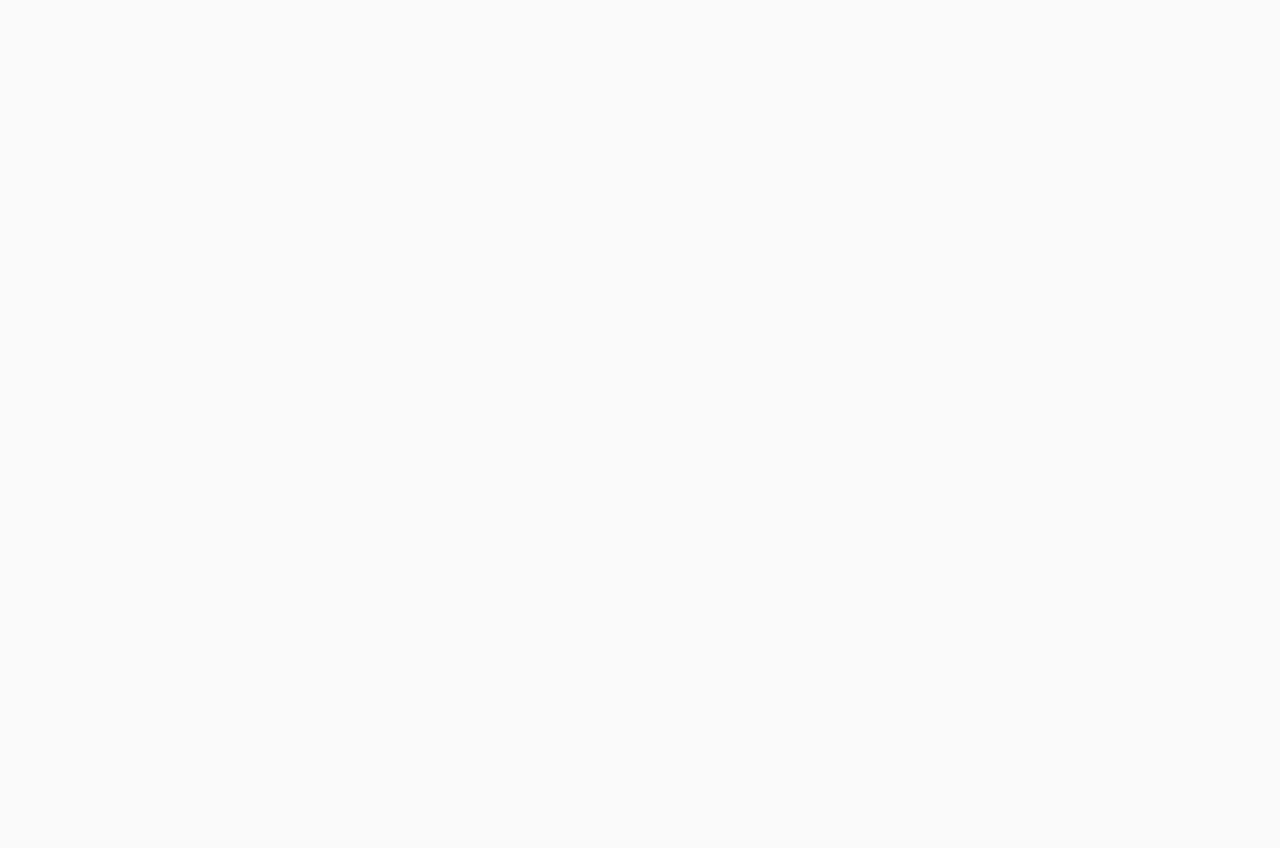
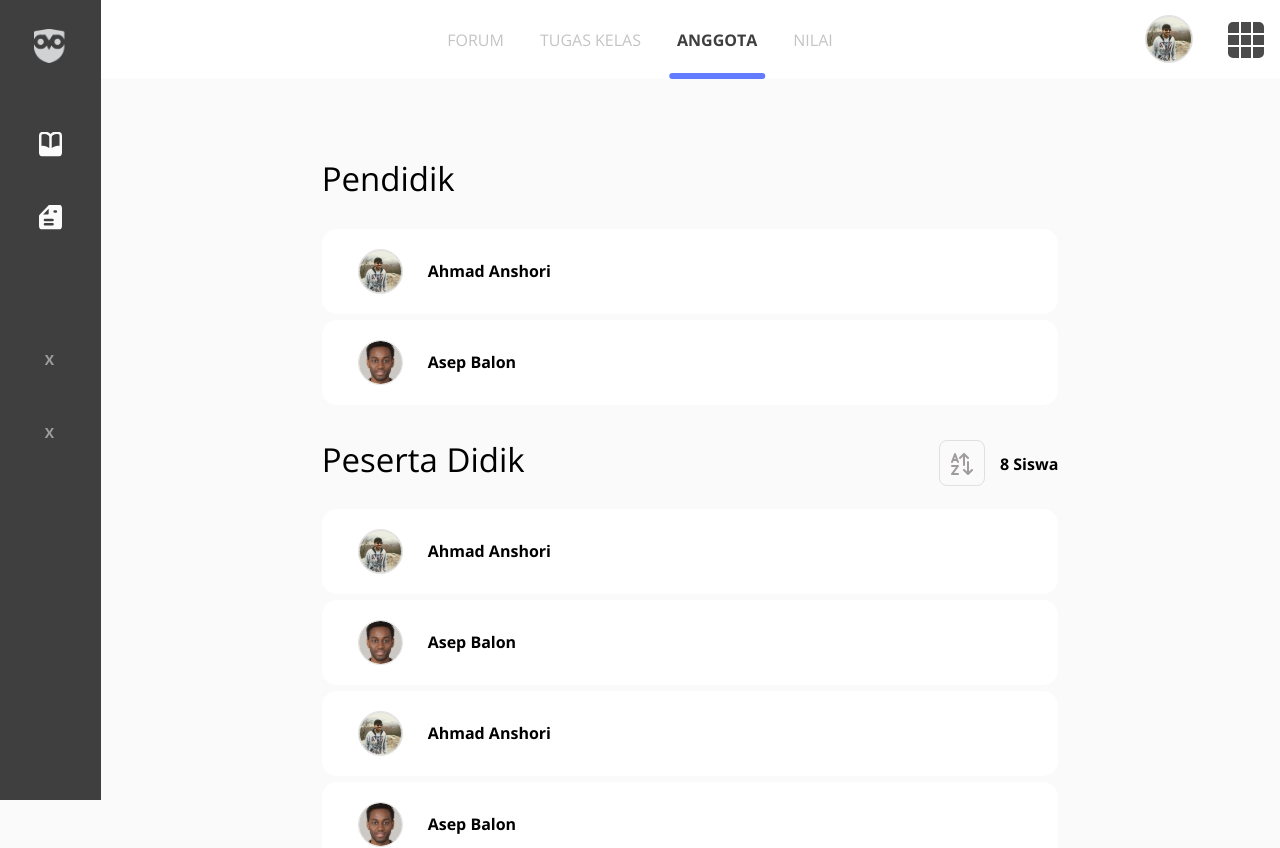
Before and after one commit to luthfimunadzar/simak-edu, a Nuxt app: page /dashboard/anggota in a window 1280 px wide. Before the commit this address had no page. Shown: the top 848 px of the page. Before the commit the page ends 800 px from the top, so only its background shows below. Built offline with nearby package versions, Linux system fonts and the light colour scheme.

Commit message:
anggota page

```diff
--- a/assets/css/app.scss
+++ b/assets/css/app.scss
@@ -18,3 +18,4 @@ body{
 /* per page */
 @import "pages/login.scss";
 @import "pages/dashboard.scss";
+@import "pages/anggota.scss";
--- a/assets/css/layout/header.scss
+++ b/assets/css/layout/header.scss
@@ -125,9 +125,29 @@
                 font-size: 16px;
                 color: #C4C4C4;
                 transition: all 0.3s ease;
+                position: relative;
+                &::before{
+                    content: "";
+                    position: absolute;
+                    bottom: 0;
+                    height: 6px;
+                    left: 0;
+                    right: 0;
+                    border-radius: 15px;
+                    bottom: -19px;
+                    opacity: 0;
+                    background-color: #637BFF;
+                }
                 &:hover, &:focus{
                     color: $t;
                     font-weight: bold;
+                }
+                &.nuxt-link-exact-active{
+                    color: $t;
+                    font-weight: bold;
+                    &:before{
+                        opacity: 1;
+                    }
                 }
             }
         }
--- /dev/null
+++ b/assets/css/pages/anggota.scss
@@ -0,0 +1,54 @@
+.anggota-title{
+    font-size: 33px;
+    margin-bottom: 30px;
+    float: left;
+}
+
+.count-siswa{
+    font-size: 16px;
+    font-weight: bold;
+    float: right;
+    margin: 12px 0 0 15px;
+}
+
+.sort{
+    float: right;
+    padding: 10px 11px;
+    border: 1px solid #E0E0E0;
+    border-radius: 8px;
+}
+
+.anggota-list{
+    clear: both;
+    padding: 0;
+    margin-bottom: 35px;
+    li{
+        list-style: none;
+        .anggota-item{
+            display: block;
+            padding: 20px 36px;
+            background-color: $wt;
+            border-radius: 15px;
+            margin-bottom: 6px;
+            .image{
+                border-radius: 50%;
+                background-size: cover;
+                background-position: center center;
+                background-repeat: no-repeat;
+                width: 45px;
+                height: 45px;
+                border: 1px solid #E0E0E0;
+                display: inline-block;
+                vertical-align: middle;
+                margin-right: 25px;
+            }
+            h6{
+                display: inline-block;
+                vertical-align: middle;
+                margin: 0;
+                font-size: 16px;
+                font-weight: bold;
+            }
+        }
+    }
+}
--- a/components/Header.vue
+++ b/components/Header.vue
@@ -5,10 +5,10 @@
 
     <!-- <b-navbar-brand href="#" class="mx-auto"><img src="/logo.svg" alt=""></b-navbar-brand> -->
     <b-navbar-nav class="header-menu mx-auto">
-      <b-nav-item href="#">FORUM</b-nav-item>
-      <b-nav-item href="#">TUGAS KELAS</b-nav-item>
-      <b-nav-item href="#">ANGGOTA</b-nav-item>
-      <b-nav-item href="#">NILAI</b-nav-item>
+      <b-nav-item to="#">FORUM</b-nav-item>
+      <b-nav-item to="#">TUGAS KELAS</b-nav-item>
+      <b-nav-item to="/dashboard/anggota">ANGGOTA</b-nav-item>
+      <b-nav-item to="#">NILAI</b-nav-item>
     </b-navbar-nav>
 
     <b-navbar-nav class="dropdown-util">
--- /dev/null
+++ b/pages/dashboard/anggota.vue
@@ -0,0 +1,94 @@
+<template>
+  <div>
+    <b-container fluid>
+      <b-row>
+        <b-col lg="8" offset-lg="2">
+          <h3 class="anggota-title">Pendidik</h3>
+          <ul class="anggota-list">
+            <li v-for="guru in gurus" :key="guru.id">
+              <div class="anggota-item">
+                <div class="image" :style="{ backgroundImage: 'url(' + guru.img + ')' }"></div>
+                <h6>{{ guru.name }}</h6>
+              </div>
+            </li>
+          </ul>
+          <h3 class="anggota-title">Peserta Didik</h3>
+          <span class="count-siswa">{{ murids.length }} Siswa</span>
+          <b-link class="sort"><img src="/sort.svg" alt=""></b-link>
+          <ul class="anggota-list">
+            <li v-for="murid in murids" :key="murid.id">
+              <div class="anggota-item">
+                <div class="image" :style="{ backgroundImage: 'url(' + murid.img + ')' }"></div>
+                <h6>{{ murid.name }}</h6>
+              </div>
+            </li>
+          </ul>
+        </b-col>
+      </b-row>
+    </b-container>
+  </div>
+</template>
+
+<script>
+export default {
+  layout: 'dashboard',
+  data(){
+    return{
+      gurus: [
+        {
+          id: 1,
+          img: '/profile.svg',
+          name: 'Ahmad Anshori'
+        },
+        {
+          id: 2,
+          img: '/profile2.svg',
+          name: 'Asep Balon'
+        }
+      ],
+      murids: [
+        {
+          id: 1,
+          img: '/profile.svg',
+          name: 'Ahmad Anshori'
+        },
+        {
+          id: 2,
+          img: '/profile2.svg',
+          name: 'Asep Balon'
+        },
+        {
+          id: 3,
+          img: '/profile.svg',
+          name: 'Ahmad Anshori'
+        },
+        {
+          id: 4,
+          img: '/profile2.svg',
+          name: 'Asep Balon'
+        },
+        {
+          id: 5,
+          img: '/profile.svg',
+          name: 'Ahmad Anshori'
+        },
+        {
+          id: 6,
+          img: '/profile2.svg',
+          name: 'Asep Balon'
+        },
+        {
+          id: 7,
+          img: '/profile.svg',
+          name: 'Ahmad Anshori'
+        },
+        {
+          id: 8,
+          img: '/profile2.svg',
+          name: 'Asep Balon'
+        }
+      ],
+    }
+  }
+}
+</script>
```
Also changed, not shown: assets/css/pages/grafik.scss (deleted, +0 -122 lines), static/sort.svg (added).
